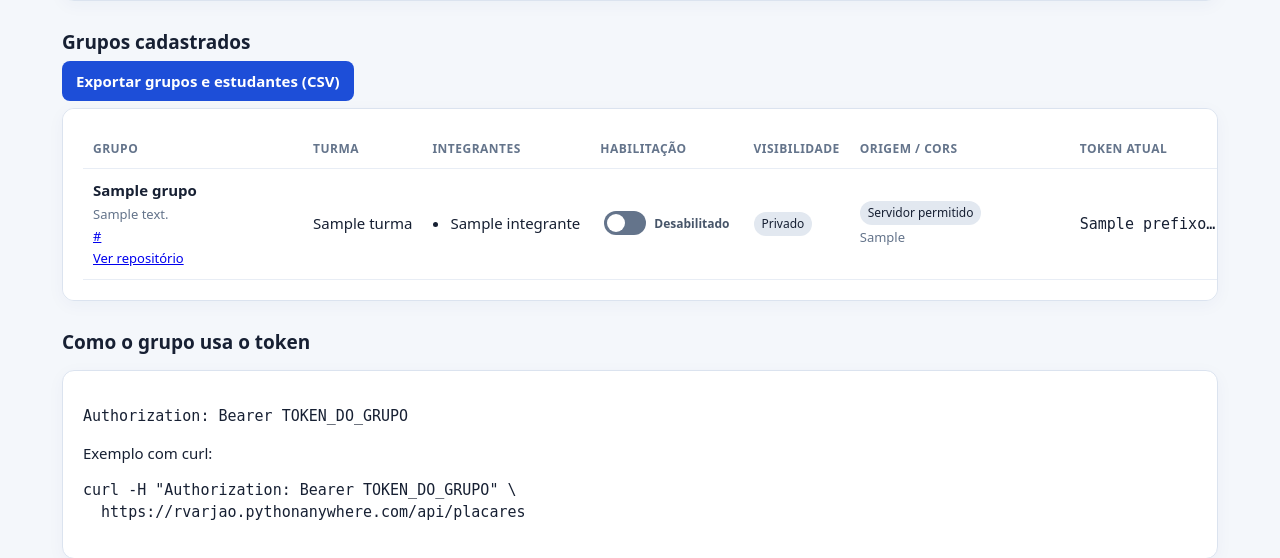
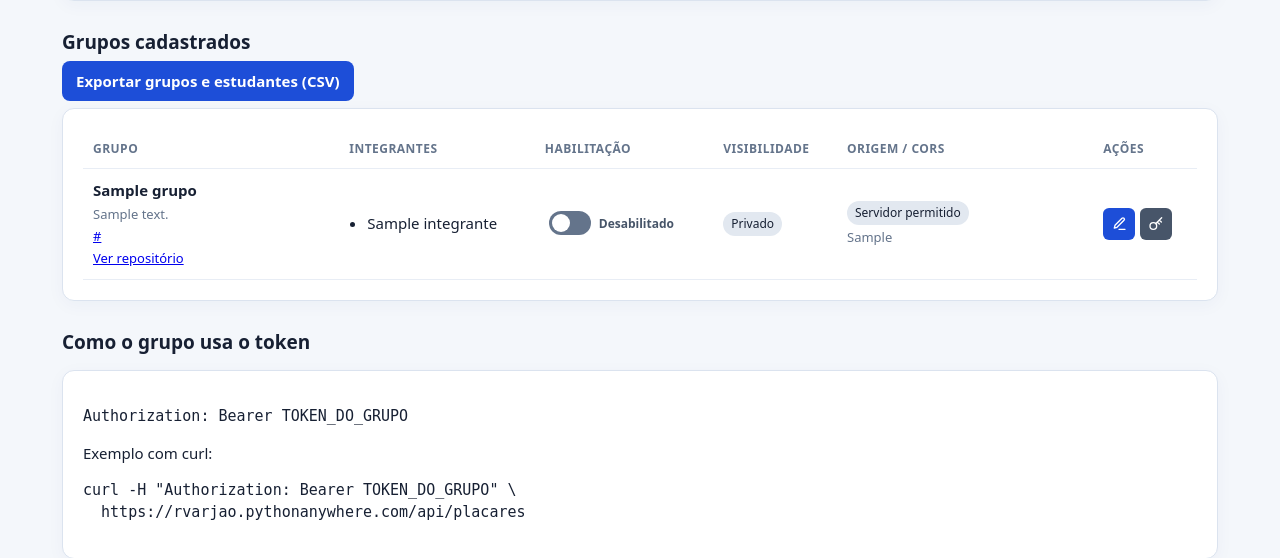
Before and after one commit to rvarjao/placar-eletronico-api, a Flask app: template app/templates/admin/grupos.html in a window 1280 px wide. Shown: the part 1059-1617 px from the top of the page. Run offline with Flask 3, Linux system fonts and the light colour scheme; the template is opened without the code that fills it: most values are stand-ins (such as "Sample title", 1, 10 or a date in 2020).

Commit message:
Simplifica tabela de grupos e abre edição ao clicar na linha

```diff
--- a/app/templates/admin/base.html
+++ b/app/templates/admin/base.html
@@ -52,6 +52,8 @@
     form.grupo .botoes { grid-column:1 / -1; display:flex; gap:8px; justify-content:flex-end; }
     td.quebra { white-space:normal; min-width:220px; max-width:360px; }
     .detalhe { color:var(--cinza); font-size:13px; margin-top:3px; }
+    .linha-grupo { cursor:pointer; }
+    .linha-grupo:hover,.linha-grupo:focus-within { background:#eff6ff; }
     .integrantes { margin:0; padding-left:18px; }
     @media(max-width:700px) { form.grupo { grid-template-columns:1fr; } }
     table.integrantes-tabela { white-space:normal; }
--- a/app/templates/admin/grupos.html
+++ b/app/templates/admin/grupos.html
@@ -25,18 +25,17 @@
 <h2>Grupos cadastrados</h2>
 <p><a class="botao" href="{{ url_for('admin.exportar_grupos') }}">Exportar grupos e estudantes (CSV)</a></p>
 <section class="painel">
-  <table>
-    <thead><tr><th>Grupo</th><th>Turma</th><th>Integrantes</th><th>Habilitação</th><th>Visibilidade</th><th>Origem / CORS</th><th>Token atual</th><th>Ações</th></tr></thead>
+  <table id="grupos-cadastrados">
+    <thead><tr><th>Grupo</th><th>Integrantes</th><th>Habilitação</th><th>Visibilidade</th><th>Origem / CORS</th><th>Ações</th></tr></thead>
     <tbody>
     {% for grupo in grupos %}
-      <tr>
+      <tr class="linha-grupo">
         <td class="quebra">
           <strong>{{ grupo.nome }}</strong>
           {% if grupo.descricao %}<div class="detalhe">{{ grupo.descricao }}</div>{% endif %}
           {% if grupo.url %}<div class="detalhe"><a href="{{ grupo.url }}" target="_blank" rel="noopener noreferrer">{{ grupo.url }}</a></div>{% endif %}
           {% if grupo.url_repositorio %}<div class="detalhe"><a href="{{ grupo.url_repositorio }}" target="_blank" rel="noopener noreferrer">Ver repositório</a></div>{% endif %}
         </td>
-        <td>{{ grupo.turma or "—" }}</td>
         <td>{% if grupo.integrantes %}<ul class="integrantes">{% for nome in grupo.integrantes %}<li>{{ nome }}</li>{% endfor %}</ul>{% else %}—{% endif %}</td>
         <td>
           <form class="form-habilitacao" method="post" action="{{ url_for('admin.alternar_grupo', grupo_id=grupo.id) }}">
@@ -56,10 +55,9 @@
         </td>
         <td><span class="status">{{ "Público" if grupo.publico else "Privado" }}</span></td>
         <td class="quebra"><span class="status">{{ "Restrita" if grupo.restringir_origem else "Servidor permitido" }}</span><div class="detalhe">{{ grupo.origem_permitida or "Sem origem externa" }}</div></td>
-        <td>{% if grupo.prefixo %}<code>{{ grupo.prefixo }}…</code>{% else %}—{% endif %}</td>
         <td>
           <div class="acoes acoes-grupo">
-            <a class="botao icone" href="{{ url_for('admin.editar_grupo', grupo_id=grupo.id) }}" title="Editar" aria-label="Editar"><svg viewBox="0 0 24 24" fill="none" stroke="currentColor" stroke-width="2" stroke-linecap="round" stroke-linejoin="round" aria-hidden="true"><path d="M12 20h9"/><path d="M16.5 3.5a2.12 2.12 0 0 1 3 3L9 17l-4 1 1-4Z"/></svg></a>
+            <a class="botao icone editar-grupo" href="{{ url_for('admin.editar_grupo', grupo_id=grupo.id) }}" title="Editar grupo" aria-label="Editar grupo {{ grupo.nome }}"><svg viewBox="0 0 24 24" fill="none" stroke="currentColor" stroke-width="2" stroke-linecap="round" stroke-linejoin="round" aria-hidden="true"><path d="M12 20h9"/><path d="M16.5 3.5a2.12 2.12 0 0 1 3 3L9 17l-4 1 1-4Z"/></svg></a>
             <form method="post" action="{{ url_for('admin.novo_token', grupo_id=grupo.id) }}">
               <input type="hidden" name="csrf_token" value="{{ csrf_token() }}">
               <button class="icone secundario" type="submit" title="Gerar novo token" aria-label="Gerar novo token"><svg viewBox="0 0 24 24" fill="none" stroke="currentColor" stroke-width="2" stroke-linecap="round" stroke-linejoin="round" aria-hidden="true"><circle cx="8" cy="15" r="5"/><path d="m11.5 11.5 9-9M17 6l3 3m-6 0 3 3"/></svg></button>
@@ -68,7 +66,7 @@
         </td>
       </tr>
     {% else %}
-      <tr><td colspan="8">Nenhum grupo cadastrado.</td></tr>
+      <tr><td colspan="6">Nenhum grupo cadastrado.</td></tr>
     {% endfor %}
     </tbody>
   </table>
@@ -81,4 +79,12 @@
 <pre><code>curl -H "Authorization: Bearer TOKEN_DO_GRUPO" \
   https://rvarjao.pythonanywhere.com/api/placares</code></pre>
 </section>
+<script>
+  document.querySelector("#grupos-cadastrados").addEventListener("click", (event) => {
+    if (event.target.closest("a, button, form") || window.getSelection()?.toString()) return;
+
+    const linha = event.target.closest(".linha-grupo");
+    linha?.querySelector(".editar-grupo").click();
+  });
+</script>
 {% endblock %}
```
Also changed, not shown: app/admin_panel.py (+1 -10 lines).
